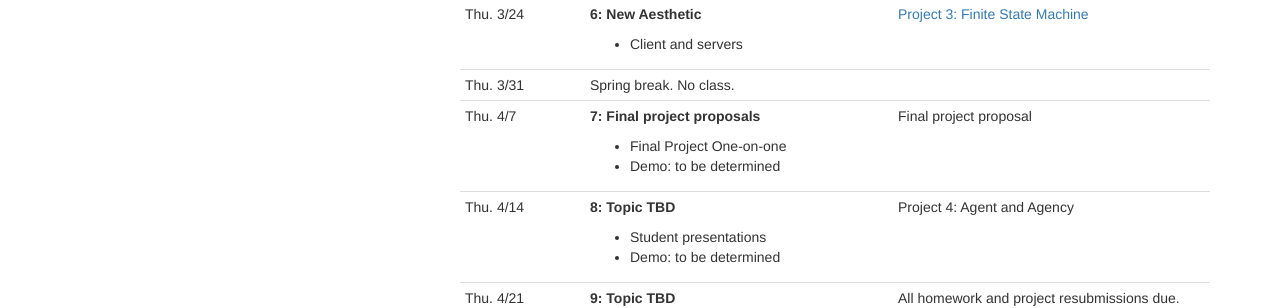
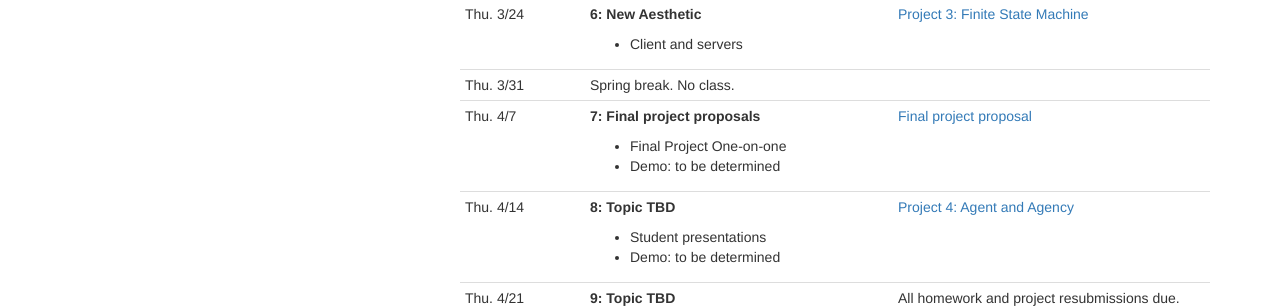
Before and after one commit to michelav/fa7-frameworks, a Jekyll site: the page built from schedule.html, in a window 1280 px wide. Shown: the part 875-1183 px from the top of the page. Built offline with Jekyll 4.4.1, drawn with Linux system fonts in a browser that asks for light colours.

Commit message:
Update schedule with links to Final Project and Project 4

```diff
--- a/schedule.html
+++ b/schedule.html
@@ -146,7 +146,7 @@ permalink: /schedule/
       <li>Demo: to be determined</li>
     </ul>
   </td>
-  <td class="due-cell">Final project proposal</td>
+  <td class="due-cell"><a href="https://github.com/Web-Projects-Course/final-project">Final project proposal</a></td>
 </tr>
 
 <tr>
@@ -158,7 +158,7 @@ permalink: /schedule/
       <li>Demo: to be determined</li>
     </ul>
   </td>
-  <td class="due-cell">Project 4: Agent and Agency</td>
+  <td class="due-cell"><a href="https://github.com/Web-Projects-Course/project-4">Project 4: Agent and Agency</a></td>
 </tr>
 
 <tr>
```
